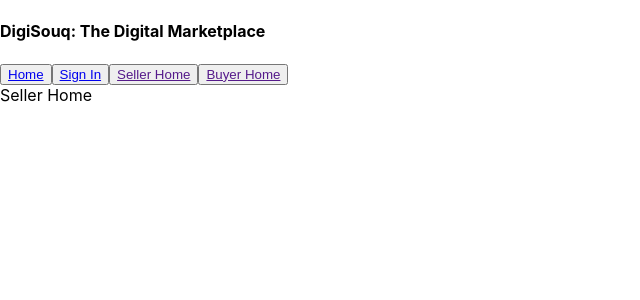
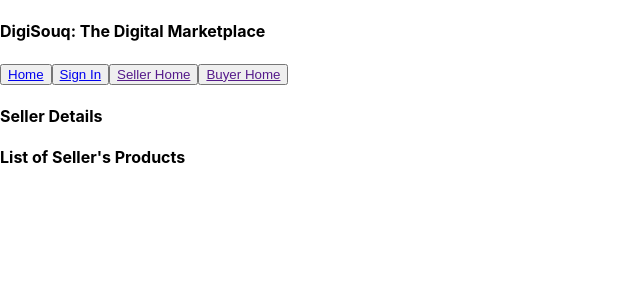
Before and after one commit to techbuktu/DigiSouq, a React (Create React App) app in the folder market/static/digi-souq/: page /sellers/1 in a window 1280 px wide. Shown: the top 300 px of the page, without its empty margins (0-640 px from the left). Built offline with nearby package versions, Linux system fonts and the light colour scheme; sample sign-in values are in the browser's storage.

Commit message:
Imported <Redirect> and <Link/> objs from react-router-dom

```diff
--- a/market/static/digi-souq/src/components/auth/UserSignIn.js
+++ b/market/static/digi-souq/src/components/auth/UserSignIn.js
@@ -4,6 +4,9 @@
 class UserSignIn extends Component {
     constructor(props){
         super(props);
+
+        //let token = localStorage.getItem('auth_token');
+
         this.state = {
             username: '',
             password: '',
--- a/market/static/digi-souq/src/components/buyers/BidView.js
+++ b/market/static/digi-souq/src/components/buyers/BidView.js
@@ -1,4 +1,6 @@
 import React, { Component } from 'react';
+import {Redirect, Link} from 'react-router-dom';
+import BidApi from '../../api/BidApi';
 
 class BidView extends Component {
     render() {
--- a/market/static/digi-souq/src/components/buyers/BuyerHome.js
+++ b/market/static/digi-souq/src/components/buyers/BuyerHome.js
@@ -1,4 +1,6 @@
 import React, { Component } from 'react'
+import {Redirect, Link} from 'react-router-dom';
+import BuyerApi from '../../api/BuyerApi';
 
 class BuyerHome extends Component {
     render() {
--- a/market/static/digi-souq/src/components/buyers/ProductBid.js
+++ b/market/static/digi-souq/src/components/buyers/ProductBid.js
@@ -1,4 +1,6 @@
-import React, { Component } from 'react'
+import React, { Component } from 'react';
+import {Redirect, Link} from 'react-router-dom';
+import ProductApi from '../../api/ProductApi';
 
 class ProductBid extends Component {
     render() {
--- a/market/static/digi-souq/src/components/buyers/ProductList.js
+++ b/market/static/digi-souq/src/components/buyers/ProductList.js
@@ -1,4 +1,5 @@
 import React, { Component } from 'react';
+import {Redirect, Link} from 'react-router-dom';
 import ProductApi from '../../api/ProductApi';
 
 class ProductList extends Component {
--- a/market/static/digi-souq/src/components/sellers/BidBoard.js
+++ b/market/static/digi-souq/src/components/sellers/BidBoard.js
@@ -1,4 +1,6 @@
 import React, { Component } from 'react';
+import {Redirect, Link} from 'react-router-dom';
+import BidApi from '../../api/BidApi';
 
 class BidBoard extends Component {
     render() {
--- a/market/static/digi-souq/src/components/sellers/Inventory.js
+++ b/market/static/digi-souq/src/components/sellers/Inventory.js
@@ -1,4 +1,5 @@
 import React, { Component } from 'react';
+import {Redirect, Link} from 'react-router-dom';
 import ProductApi from '../../api/ProductApi';
 
 class Inventory extends Component {
--- a/market/static/digi-souq/src/components/sellers/NewProduct.js
+++ b/market/static/digi-souq/src/components/sellers/NewProduct.js
@@ -1,4 +1,5 @@
 import React, { Component } from 'react';
+import {Redirect, Link} from 'react-router-dom';
 import ProductApi from '../../api/ProductApi';
 
 class NewProduct extends Component {
--- a/market/static/digi-souq/src/components/sellers/ProductDetail.js
+++ b/market/static/digi-souq/src/components/sellers/ProductDetail.js
@@ -1,4 +1,5 @@
 import React, { Component } from 'react';
+import {Redirect, Link} from 'react-router-dom';
 import ProductApi from '../../api/ProductApi';
 
 class ProductDetail extends Component {
--- a/market/static/digi-souq/src/components/sellers/SellerHome.js
+++ b/market/static/digi-souq/src/components/sellers/SellerHome.js
@@ -1,13 +1,46 @@
-import React, { Component } from 'react'
+import React, { Component } from 'react';
+import {Redirect, Link} from 'react-router-dom';
 
 class SellerHome extends Component {
+    constructor(props){
+        super(props);
+
+        let token = localStorage.getItem('auth_token');
+        this.state = {
+            auth_token: token
+        }
+    }
+
+    componentDidMount(){
+        //console.log(`this.state.auth_token: ${this.state.auth_token}`);
+        this.getSellerDetails();
+        this.getProductsBySeller();
+    }
+
+    getSellerDetails(){
+        return;
+    }
+
+    getProductsBySeller(){
+        return;
+    }
+
     render() {
-        return (
-            <div>
-                Seller Home
-            </div>
-        )
+        if(this.state.auth_token){
+            return (
+                <div>
+                    <h4>Seller Details</h4>
+
+                    <h4>List of Seller's Products</h4>
+                </div>
+
+            )
+        }
+        else {
+            return <Redirect to="/auth/signin" />
+        }
     }
+
 }
 
 export default SellerHome;
--- a/market/static/digi-souq/src/components/sellers/UpdateProduct.js
+++ b/market/static/digi-souq/src/components/sellers/UpdateProduct.js
@@ -1,4 +1,5 @@
 import React, { Component } from 'react';
+import {Redirect, Link} from 'react-router-dom';
 import ProductApi from '../../api/ProductApi';
 
 class UpdateProduct extends Component {
```
